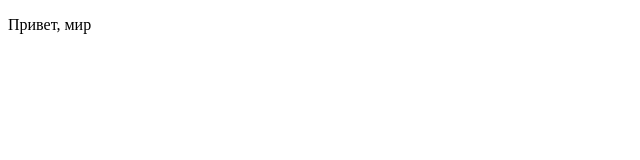
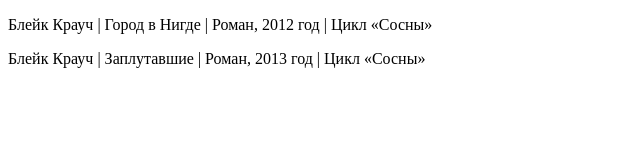
Before and after one commit to Kirill-Kirichenko/myPython, a plain HTML site: page list-of-books-read.html in a window 1280 px wide. Shown: the whole page, without its empty margins (0-640 px from the left). Drawn offline with Linux system fonts and the light colour scheme.

Commit message:
Update list-of-books-read.html

```diff
--- a/list-of-books-read.html
+++ b/list-of-books-read.html
@@ -12,6 +12,7 @@
   </style>
  </head>
  <body>
-  <p>Привет, мир</p>
+  <p>Блейк Крауч | Город в Нигде | Роман, 2012 год | Цикл «Сосны»</p>
+  <p>Блейк Крауч | Заплутавшие   | Роман, 2013 год | Цикл «Сосны»</p>
  </body>
 </html>
```
